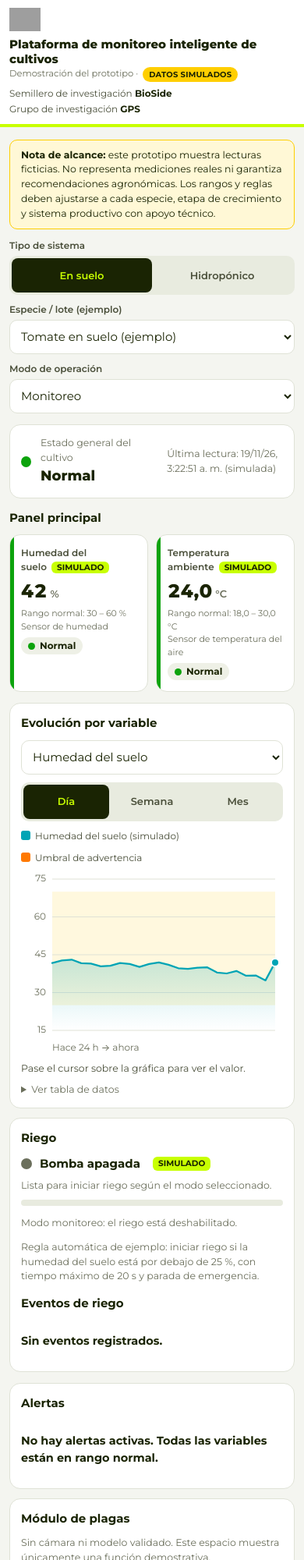
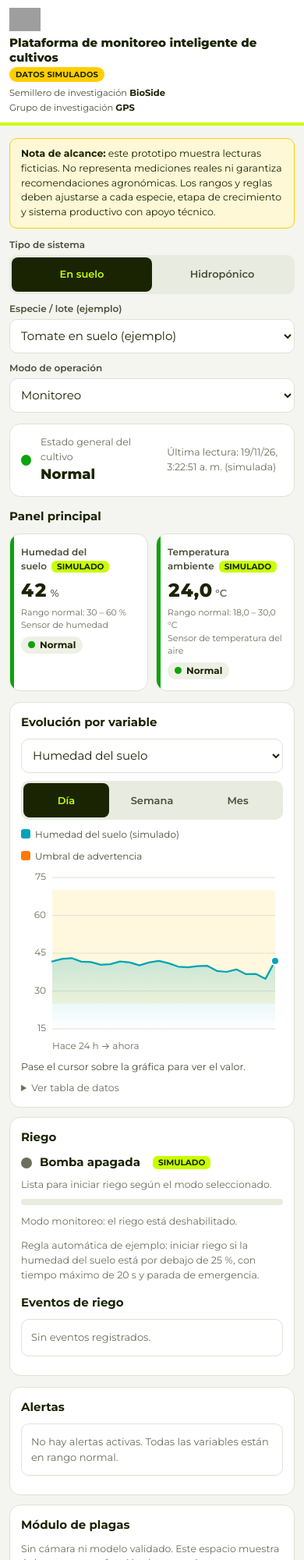
Before and after one commit to SEBASCF13/monitoreo-cultivos-demo, a plain HTML site: page index.html in a window 390 px wide. Shown: the top 2000 px of the page at 78% size. Drawn offline with Linux system fonts and the light colour scheme; grey boxes are pictures that could not be loaded.

Commit message:
Encabezado compacto y tablas como tarjetas solo en celular; escritorio sin cambios
Co-Authored-By: Claude Haiku 5.5 <noreply@anthropic.com>
Claude-Session: https://claude.ai/code/session_01QYmfdRD8y4GQBKVHhg8i6V

```diff
--- a/index.html
+++ b/index.html
@@ -163,11 +163,34 @@
     .check { font-size: 14px; }
     .notice { font-size: 12.5px; }
     svg.chart text { font-size: 12px; }
-  }
     .layout { grid-template-columns: minmax(0, 1fr); }
     .grid { grid-template-columns: repeat(2, minmax(0, 1fr)); }
     .card, .layout > *, .grid > * { min-width: 0; }
-    .tw { width: 100%; }
+    .tw { width: 100%; overflow: visible; }
+
+    /* Encabezado compacto para celular */
+    .solo-escritorio { display: none; }
+    .top .wrap { display: flex; flex-direction: column; gap: 6px; padding-top: 10px; padding-bottom: 10px; }
+    .brand { flex-direction: column; align-items: flex-start; gap: 6px; }
+    .brand img { height: 30px; }
+    .brand-text h1 { font-size: 15px; font-weight: 800; }
+    .brand-text p { margin-top: 2px; }
+    .pill-sim { font-size: 10px; }
+    .groups { display: flex; flex-wrap: wrap; gap: 2px 12px; font-size: 11.5px; text-align: left; }
+
+    /* Tablas convertidas en tarjetas */
+    .tw table, .tw tbody { display: block; width: 100%; min-width: 0; }
+    .tw tr { display: block; }
+    .tw tr:not(.tcab) { border: 1px solid var(--line); border-radius: 10px; padding: 8px 12px; margin-bottom: 10px; background: #fff; }
+    .tw tr.tcab { display: none; }
+    .tw td { display: flex; justify-content: space-between; align-items: flex-start; gap: 12px; border: 0; padding: 5px 0; text-align: right; font-size: 13px; }
+    .tw td::before { content: attr(data-label); font-weight: 600; color: var(--text-2); text-align: left; flex-shrink: 0; }
+    .tw td[colspan] { display: block; text-align: left; }
+    .tw td[colspan]::before { display: none; }
+    .tw td.num { text-align: right; }
+    .tw tr.tcab { display: none; }
+    .tw td.largo { display: block; text-align: left; }
+    .tw td.largo::before { display: none; }
   }
   @media (max-width: 380px) {
     .grid { grid-template-columns: minmax(0, 1fr); }
@@ -186,7 +209,7 @@
       <span class="fallback">Universidad de América</span>
       <div class="brand-text">
         <h1>Plataforma de monitoreo inteligente de cultivos</h1>
-        <p>Demostración del prototipo · <span class="pill-sim">DATOS SIMULADOS</span></p>
+        <p><span class="solo-escritorio">Demostración del prototipo · </span><span class="pill-sim">DATOS SIMULADOS</span></p>
       </div>
     </div>
     <div class="groups">
@@ -615,16 +638,19 @@
   // Etiqueta cada celda con el encabezado de su columna (para ver las tablas como tarjetas en celular)
   function etiquetarTablas() {
     document.querySelectorAll("table").forEach((t) => {
-      const heads = Array.from(t.querySelectorAll("thead th, tr:first-child th")).map((h) => h.textContent.trim());
-      t.querySelectorAll("tr").forEach((tr) => {
-        Array.from(tr.children).forEach((td, i) => {
-          if (td.tagName === "TD") {
-            if (heads[i] === "Variable") td.setAttribute("data-label", "");
-            else if (heads[i]) td.setAttribute("data-label", heads[i]);
-            if (td.colSpan > 1) td.setAttribute("data-label", "");
-          }
+      const filas = t.querySelectorAll("tr");
+      if (!filas.length) return;
+      const cab = filas[0].querySelectorAll("th");
+      if (!cab.length) return;
+      filas[0].classList.add("tcab");
+      const etiquetas = Array.from(cab).map((th) => th.textContent.trim());
+      for (let i = 1; i < filas.length; i++) {
+        Array.from(filas[i].children).forEach((td, j) => {
+          if (td.hasAttribute("colspan")) return;
+          td.setAttribute("data-label", etiquetas[j] || "");
+          td.classList.toggle("largo", td.textContent.trim().length > 40);
         });
-      });
+      }
     });
   }
 
```
